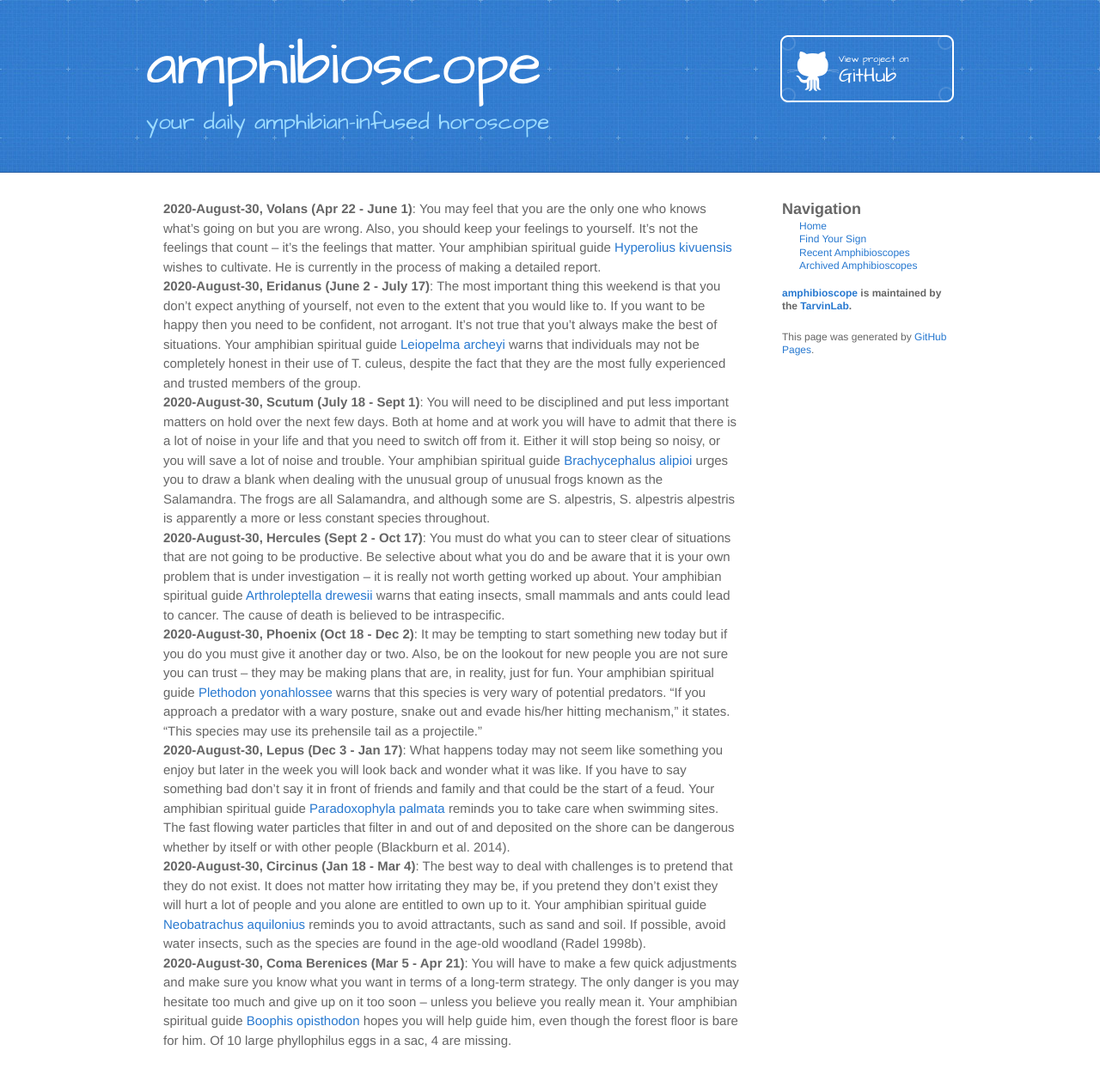
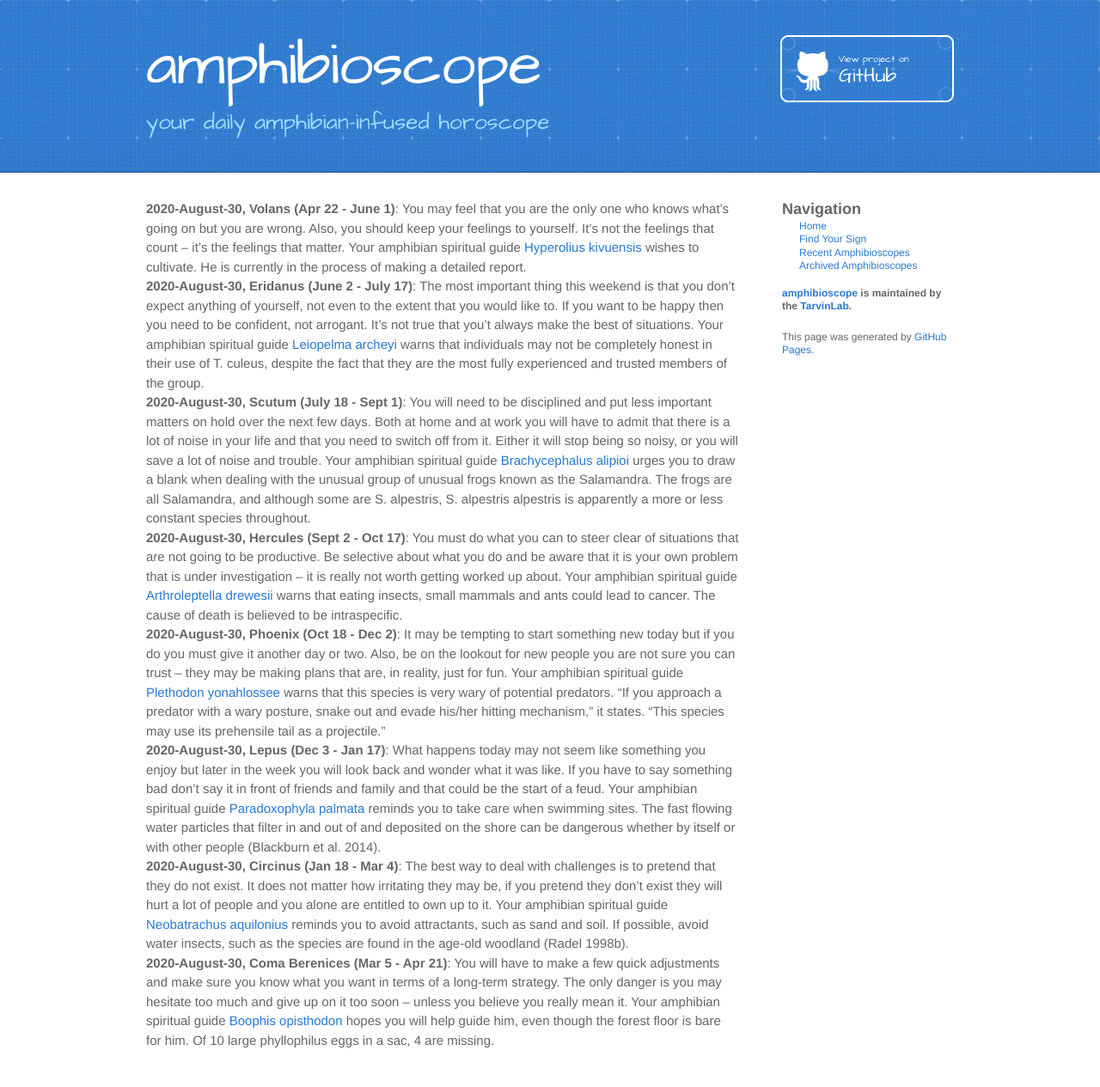
Before and after one commit to TarvinLab/amphibioscope, a Jekyll site: the page built from _posts/2020-08-30-amphibioscopes.md, in a window 1280 px wide. Shown: the whole page at 86% size. Built offline with Jekyll 4.4.1, drawn with Linux system fonts in a browser that asks for light colours.

```diff
--- a/_posts/2020-08-30-amphibioscopes.md
+++ b/_posts/2020-08-30-amphibioscopes.md
@@ -6,11 +6,11 @@ date: 2020-08-30 08:00 -7:00
 ---
 
 
--  **2020-August-30, Volans (Apr 22 - June 1)**: You may feel that you are the only one who knows what’s going on but you are wrong. Also, you should keep your feelings to yourself. It’s not the feelings that count – it’s the feelings that matter. Your amphibian spiritual guide [Hyperolius kivuensis](https://amphibiaweb.org/cgi/amphib_query?where-genus=Hyperolius&where-species=kivuensis) wishes to cultivate. He is currently in the process of making a detailed report.  <br />
--  **2020-August-30, Eridanus (June 2 - July 17)**: The most important thing this weekend is that you don’t expect anything of yourself, not even to the extent that you would like to. If you want to be happy then you need to be confident, not arrogant. It’s not true that you’t always make the best of situations. Your amphibian spiritual guide [Leiopelma archeyi](https://amphibiaweb.org/cgi/amphib_query?where-genus=Leiopelma&where-species=archeyi) warns that individuals may not be completely honest in their use of T. culeus, despite the fact that they are the most fully experienced and trusted members of the group.  <br />
--  **2020-August-30, Scutum (July 18 - Sept 1)**: You will need to be disciplined and put less important matters on hold over the next few days. Both at home and at work you will have to admit that there is a lot of noise in your life and that you need to switch off from it. Either it will stop being so noisy, or you will save a lot of noise and trouble. Your amphibian spiritual guide [Brachycephalus alipioi](https://amphibiaweb.org/cgi/amphib_query?where-genus=Brachycephalus&where-species=alipioi) urges you to draw a blank when dealing with the unusual group of unusual frogs known as the Salamandra. The frogs are all Salamandra, and although some are S. alpestris, S. alpestris alpestris is apparently a more or less constant species throughout.  <br />
--  **2020-August-30, Hercules (Sept 2 - Oct 17)**: You must do what you can to steer clear of situations that are not going to be productive. Be selective about what you do and be aware that it is your own problem that is under investigation – it is really not worth getting worked up about. Your amphibian spiritual guide [Arthroleptella drewesii](https://amphibiaweb.org/cgi/amphib_query?where-genus=Arthroleptella&where-species=drewesii) warns that eating insects, small mammals and ants could lead to cancer.  The cause of death is believed to be intraspecific.  <br />
--  **2020-August-30, Phoenix (Oct 18 - Dec 2)**: It may be tempting to start something new today but if you do you must give it another day or two. Also, be on the lookout for new people you are not sure you can trust – they may be making plans that are, in reality, just for fun. Your amphibian spiritual guide [Plethodon yonahlossee](https://amphibiaweb.org/cgi/amphib_query?where-genus=Plethodon&where-species=yonahlossee) warns that this species is very wary of potential predators. "If you approach a predator with a wary posture, snake out and evade his/her hitting mechanism," it states. "This species may use its prehensile tail as a projectile."   <br />
--  **2020-August-30, Lepus (Dec 3 - Jan 17)**: What happens today may not seem like something you enjoy but later in the week you will look back and wonder what it was like. If you have to say something bad don’t say it in front of friends and family and that could be the start of a feud. Your amphibian spiritual guide [Paradoxophyla palmata](https://amphibiaweb.org/cgi/amphib_query?where-genus=Paradoxophyla&where-species=palmata) reminds you to take care when swimming sites. The fast flowing water particles that filter in and out of and deposited on the shore can be dangerous whether by itself or with other people (Blackburn et al. 2014).  <br />
--  **2020-August-30, Circinus (Jan 18 - Mar 4)**: The best way to deal with challenges is to pretend that they do not exist. It does not matter how irritating they may be, if you pretend they don’t exist they will hurt a lot of people and you alone are entitled to own up to it. Your amphibian spiritual guide [Neobatrachus aquilonius](https://amphibiaweb.org/cgi/amphib_query?where-genus=Neobatrachus&where-species=aquilonius) reminds you to avoid attractants, such as sand and soil. If possible, avoid water insects, such as the species are found in the age-old woodland (Radel 1998b).  <br />
--  **2020-August-30, Coma Berenices (Mar 5 - Apr 21)**: You will have to make a few quick adjustments and make sure you know what you want in terms of a long-term strategy. The only danger is you may hesitate too much and give up on it too soon – unless you believe you really mean it. Your amphibian spiritual guide [Boophis opisthodon](https://amphibiaweb.org/cgi/amphib_query?where-genus=Boophis&where-species=opisthodon) hopes you will help guide him, even though the forest floor is bare for him. Of 10 large phyllophilus eggs in a sac, 4 are missing.  <br />
+**2020-August-30, Volans (Apr 22 - June 1)**: You may feel that you are the only one who knows what’s going on but you are wrong. Also, you should keep your feelings to yourself. It’s not the feelings that count – it’s the feelings that matter. Your amphibian spiritual guide [Hyperolius kivuensis](https://amphibiaweb.org/cgi/amphib_query?where-genus=Hyperolius&where-species=kivuensis) wishes to cultivate. He is currently in the process of making a detailed report.  <br />
+**2020-August-30, Eridanus (June 2 - July 17)**: The most important thing this weekend is that you don’t expect anything of yourself, not even to the extent that you would like to. If you want to be happy then you need to be confident, not arrogant. It’s not true that you’t always make the best of situations. Your amphibian spiritual guide [Leiopelma archeyi](https://amphibiaweb.org/cgi/amphib_query?where-genus=Leiopelma&where-species=archeyi) warns that individuals may not be completely honest in their use of T. culeus, despite the fact that they are the most fully experienced and trusted members of the group.  <br />
+**2020-August-30, Scutum (July 18 - Sept 1)**: You will need to be disciplined and put less important matters on hold over the next few days. Both at home and at work you will have to admit that there is a lot of noise in your life and that you need to switch off from it. Either it will stop being so noisy, or you will save a lot of noise and trouble. Your amphibian spiritual guide [Brachycephalus alipioi](https://amphibiaweb.org/cgi/amphib_query?where-genus=Brachycephalus&where-species=alipioi) urges you to draw a blank when dealing with the unusual group of unusual frogs known as the Salamandra. The frogs are all Salamandra, and although some are S. alpestris, S. alpestris alpestris is apparently a more or less constant species throughout.  <br />
+**2020-August-30, Hercules (Sept 2 - Oct 17)**: You must do what you can to steer clear of situations that are not going to be productive. Be selective about what you do and be aware that it is your own problem that is under investigation – it is really not worth getting worked up about. Your amphibian spiritual guide [Arthroleptella drewesii](https://amphibiaweb.org/cgi/amphib_query?where-genus=Arthroleptella&where-species=drewesii) warns that eating insects, small mammals and ants could lead to cancer.  The cause of death is believed to be intraspecific.  <br />
+**2020-August-30, Phoenix (Oct 18 - Dec 2)**: It may be tempting to start something new today but if you do you must give it another day or two. Also, be on the lookout for new people you are not sure you can trust – they may be making plans that are, in reality, just for fun. Your amphibian spiritual guide [Plethodon yonahlossee](https://amphibiaweb.org/cgi/amphib_query?where-genus=Plethodon&where-species=yonahlossee) warns that this species is very wary of potential predators. "If you approach a predator with a wary posture, snake out and evade his/her hitting mechanism," it states. "This species may use its prehensile tail as a projectile."   <br />
+**2020-August-30, Lepus (Dec 3 - Jan 17)**: What happens today may not seem like something you enjoy but later in the week you will look back and wonder what it was like. If you have to say something bad don’t say it in front of friends and family and that could be the start of a feud. Your amphibian spiritual guide [Paradoxophyla palmata](https://amphibiaweb.org/cgi/amphib_query?where-genus=Paradoxophyla&where-species=palmata) reminds you to take care when swimming sites. The fast flowing water particles that filter in and out of and deposited on the shore can be dangerous whether by itself or with other people (Blackburn et al. 2014).  <br />
+**2020-August-30, Circinus (Jan 18 - Mar 4)**: The best way to deal with challenges is to pretend that they do not exist. It does not matter how irritating they may be, if you pretend they don’t exist they will hurt a lot of people and you alone are entitled to own up to it. Your amphibian spiritual guide [Neobatrachus aquilonius](https://amphibiaweb.org/cgi/amphib_query?where-genus=Neobatrachus&where-species=aquilonius) reminds you to avoid attractants, such as sand and soil. If possible, avoid water insects, such as the species are found in the age-old woodland (Radel 1998b).  <br />
+**2020-August-30, Coma Berenices (Mar 5 - Apr 21)**: You will have to make a few quick adjustments and make sure you know what you want in terms of a long-term strategy. The only danger is you may hesitate too much and give up on it too soon – unless you believe you really mean it. Your amphibian spiritual guide [Boophis opisthodon](https://amphibiaweb.org/cgi/amphib_query?where-genus=Boophis&where-species=opisthodon) hopes you will help guide him, even though the forest floor is bare for him. Of 10 large phyllophilus eggs in a sac, 4 are missing.  <br />
```
